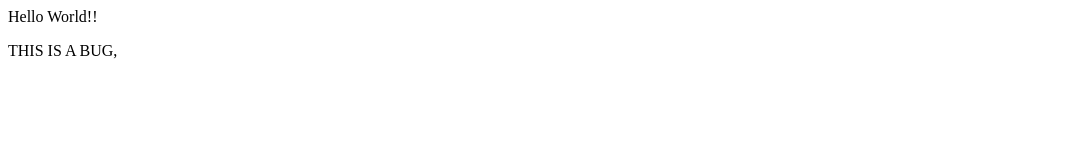
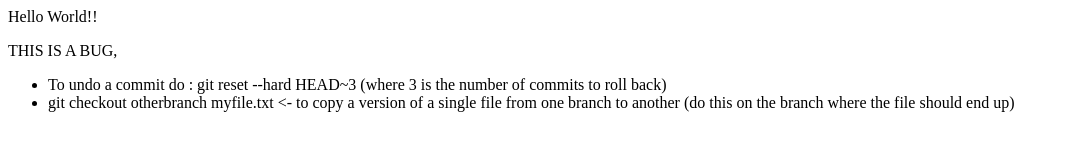
Before and after one commit to rudy750/gitWTF, a plain HTML site: page index.html in a window 1280 px wide. Shown: the whole page, without its empty margins (0-1069 px from the left). Drawn offline with Linux system fonts and the light colour scheme.

Commit message:
moved list to html file

```diff
--- a/index.html
+++ b/index.html
@@ -5,5 +5,9 @@
 
     THIS IS A BUG,
 
+    <ul>
+      <li>To undo a commit do : git reset --hard HEAD~3 (where 3 is the number of commits to roll back)</li>
+      <li> git checkout otherbranch myfile.txt <- to copy a version of a single file from one branch to another (do this on the branch where the file should end up)</li>
+    </ul>
   </body>
 </html>
```
